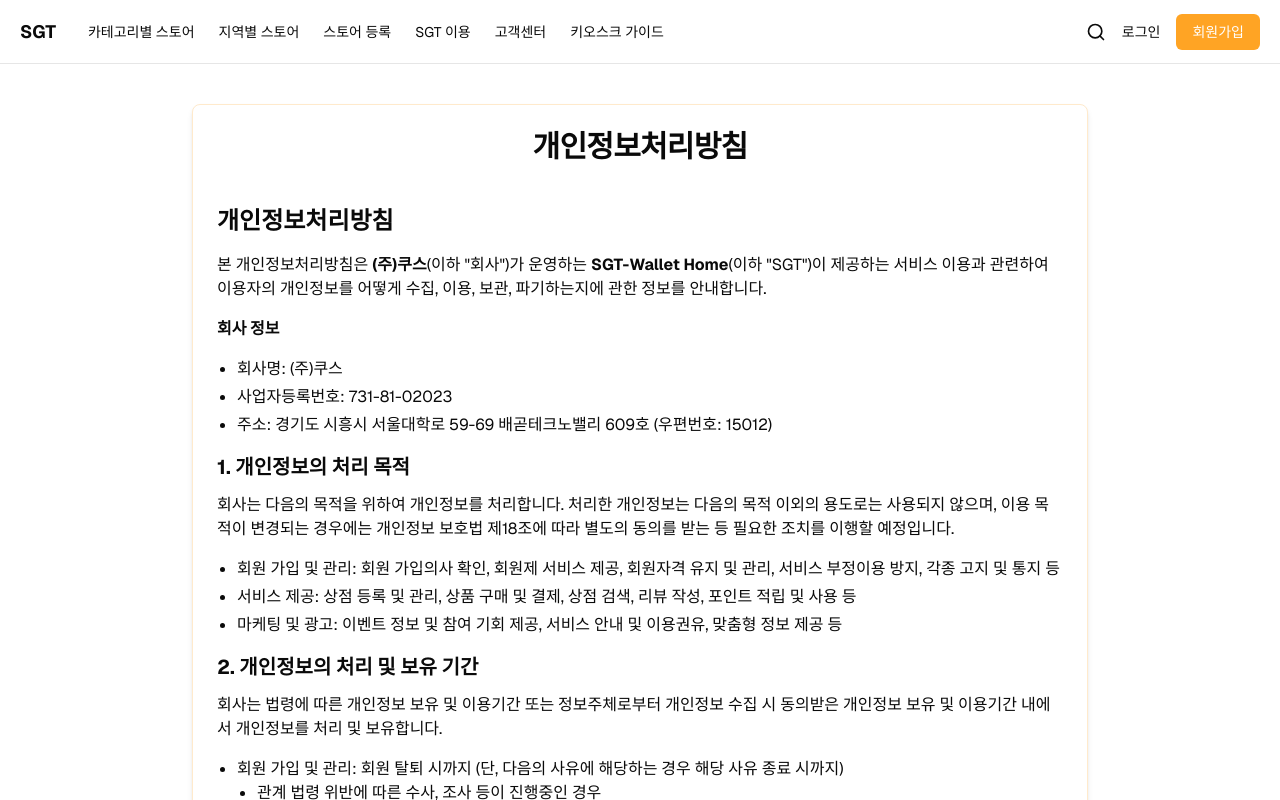
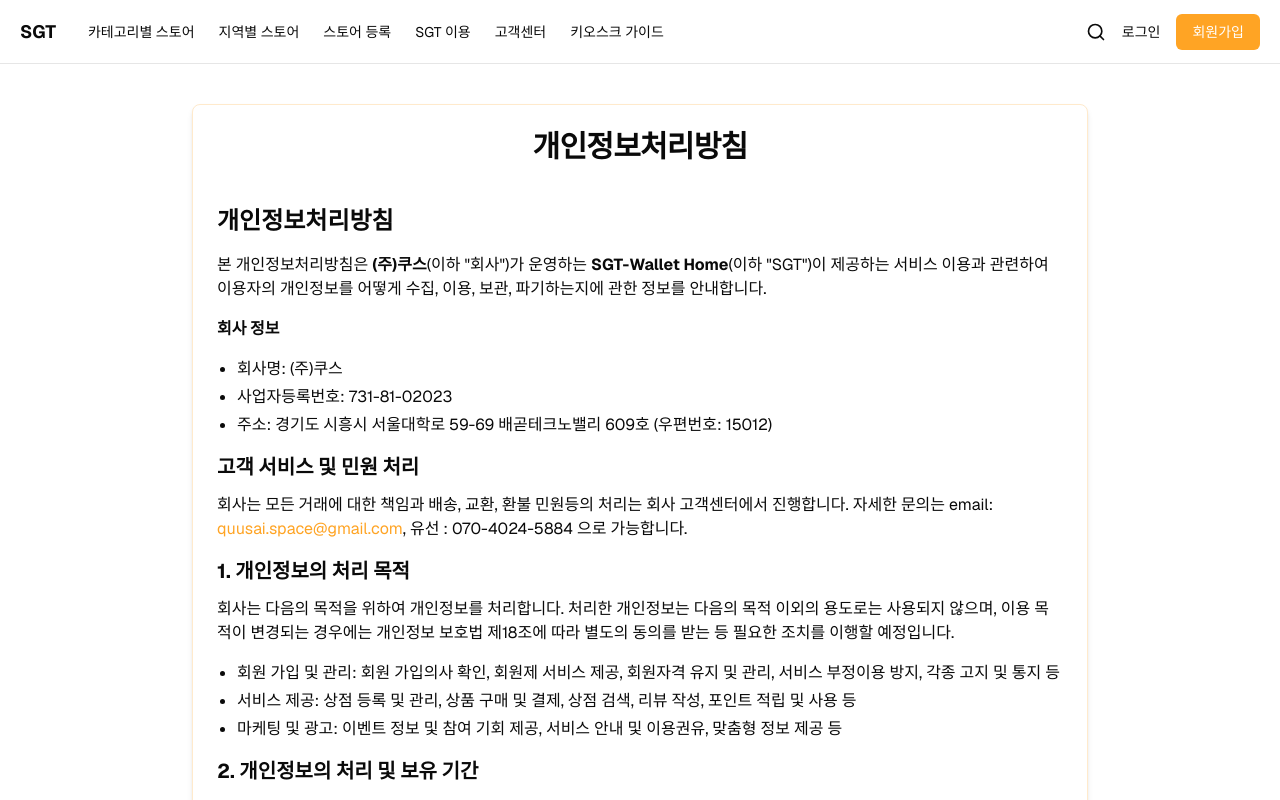
Before and after one commit to minseochh02/SangGaTalkHome, a Next.js app: page /privacy in a window 1280 px wide. Shown: the top 800 px of the page. Built offline with nearby package versions, Linux system fonts and the light colour scheme; no server answers.

Commit message:
complying

```diff
--- a/app/(main)/privacy/PrivacyPolicyContent.tsx
+++ b/app/(main)/privacy/PrivacyPolicyContent.tsx
@@ -14,6 +14,11 @@ export default function PrivacyPolicyContent() {
 - 회사명: (주)쿠스
 - 사업자등록번호: 731-81-02023
 - 주소: 경기도 시흥시 서울대학로 59-69 배곧테크노밸리 609호 (우편번호: 15012)
+
+## 고객 서비스 및 민원 처리
+
+회사는 모든 거래에 대한 책임과 배송, 교환, 환불 민원등의 처리는 회사 고객센터에서 진행합니다.
+자세한 문의는 email: quusai.space@gmail.com, 유선 : 070-4024-5884 으로 가능합니다.
 
 ## 1. 개인정보의 처리 목적
 
--- a/app/(main)/return-policy/page.tsx
+++ b/app/(main)/return-policy/page.tsx
@@ -81,6 +81,13 @@ export default function ReturnPolicyPage() {
                 <p>주소: 경기도 시흥시 서울대학로 59-69 배곧테크노밸리 609호 (우편번호: 15012)</p>
                 <p>대표전화: 070-4024-5884</p>
                 <p>통신판매업번호: 제2025-서울시-0000호</p>
+                <p className="mt-4">
+                  회사는 모든 거래에 대한 책임과 배송, 교환, 환불 민원등의 처리는
+                  회사 고객센터에서 진행합니다.
+                  <br />
+                  자세한 문의는 email: quusai.space@gmail.com, 유선 : 070-4024-5884
+                  으로 가능합니다.
+                </p>
               </dd>
             </div>
           </dl>
--- a/app/(wallet)/kiosk/[storeId]/payment-processing/page.tsx
+++ b/app/(wallet)/kiosk/[storeId]/payment-processing/page.tsx
@@ -291,9 +291,8 @@ function PaymentProcessingPageContent() {
 
           <div className="mt-8 text-xs text-gray-500 text-center">
             <div className="mt-6 border-t border-gray-200 pt-4 text-xs text-gray-600 leading-relaxed text-left">
-              <p className="mb-2">본 쇼핑몰은 「전자상거래 등에서의 소비자보호에 관한 법률」에 따라 결제 및 배송, 환불 등 거래 전 과정에 대한 책임을 집니다.</p>
-              <p className="mb-2">결제 과정에서 입력하신 개인정보 및 결제정보는 안전하게 보호되며, 상품 미배송 또는 하자 발생 시 관련 법령 및 내부 정책에 따라 신속히 처리해 드립니다.</p>
-              <p className="mb-2">결제 및 거래와 관련된 문의사항은 고객센터로 연락해 주시기 바랍니다: 070-4024-5884</p>
+              <p className="mb-2">회사는 모든 거래에 대한 책임과 배송, 교환, 환불 민원등의 처리는 회사 고객센터에서 진행합니다.</p>
+              <p className="mb-2">사세한 문의는 email: quusai.space@gmail.com, 유선 : 070-4024-5884 으로 가능합니다.</p>
               <p> (주)쿠스</p>
             </div>
           </div>
--- a/app/(wallet)/layout.tsx
+++ b/app/(wallet)/layout.tsx
@@ -1,6 +1,7 @@
 import { Geist } from "next/font/google";
 import { Toaster } from "sonner";
 import "@/app/globals.css";
+import Footer from "@/components/Footer";
 
 const geistSans = Geist({
   display: "swap",
@@ -26,6 +27,7 @@ export default function KioskRootLayout({
         <main className="min-h-screen bg-gray-100">
           <div className="flex flex-col w-full">{children}</div>
         </main>
+        <Footer />
         <Toaster position="top-center" />
       </body>
     </html>
--- a/components/Footer.tsx
+++ b/components/Footer.tsx
@@ -34,7 +34,6 @@ export default function Footer() {
 					</p>
 					{/* 상호명, 사업자등록번호, 대표자명, 사업장주소지, 전화번호(휴대폰번호 불가) */}
 					{/* 07040245884 */}
-					{/* 통신판매업번호 */}
 				</div>
 			</div>
 		</footer>
```
